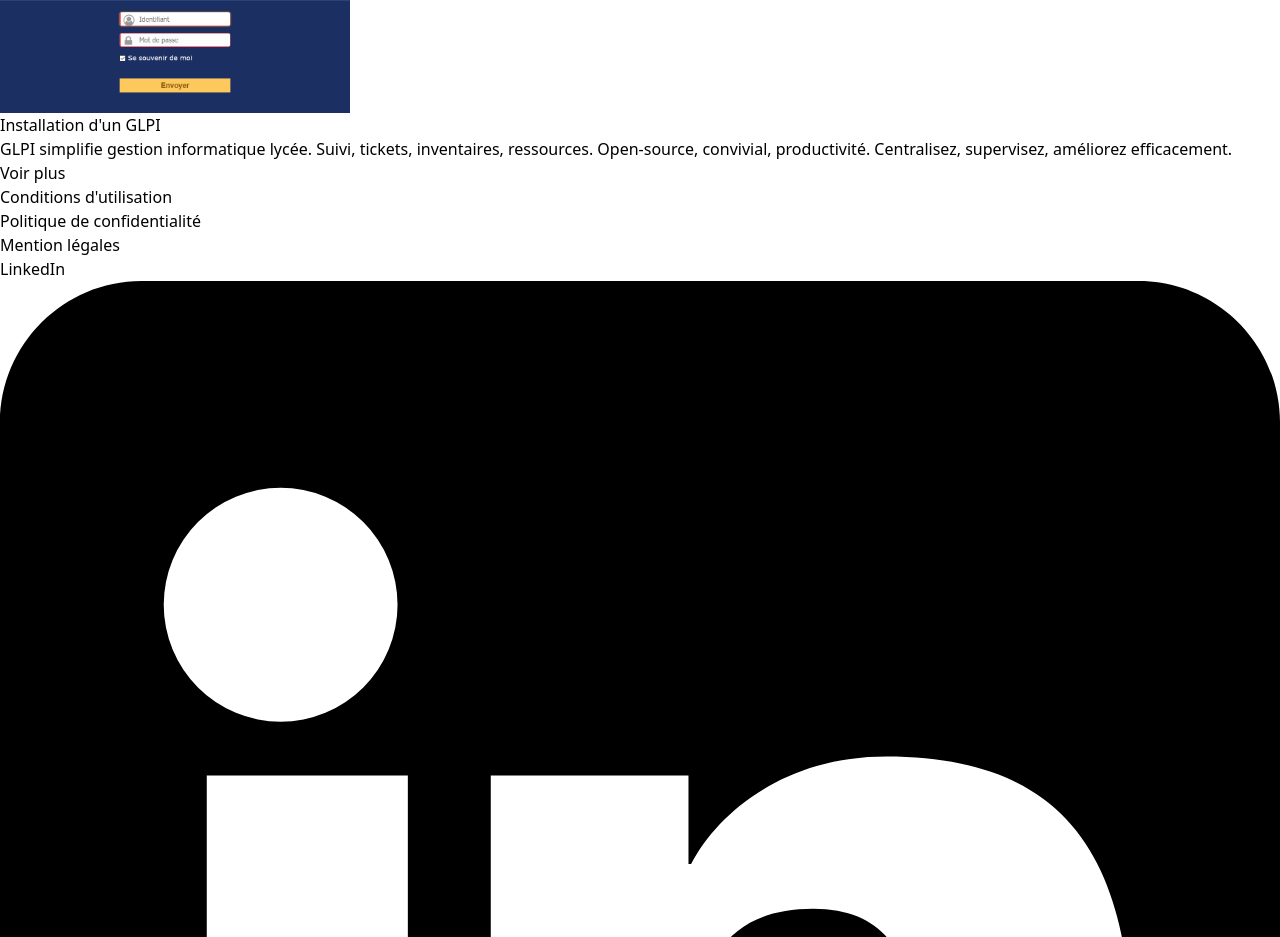
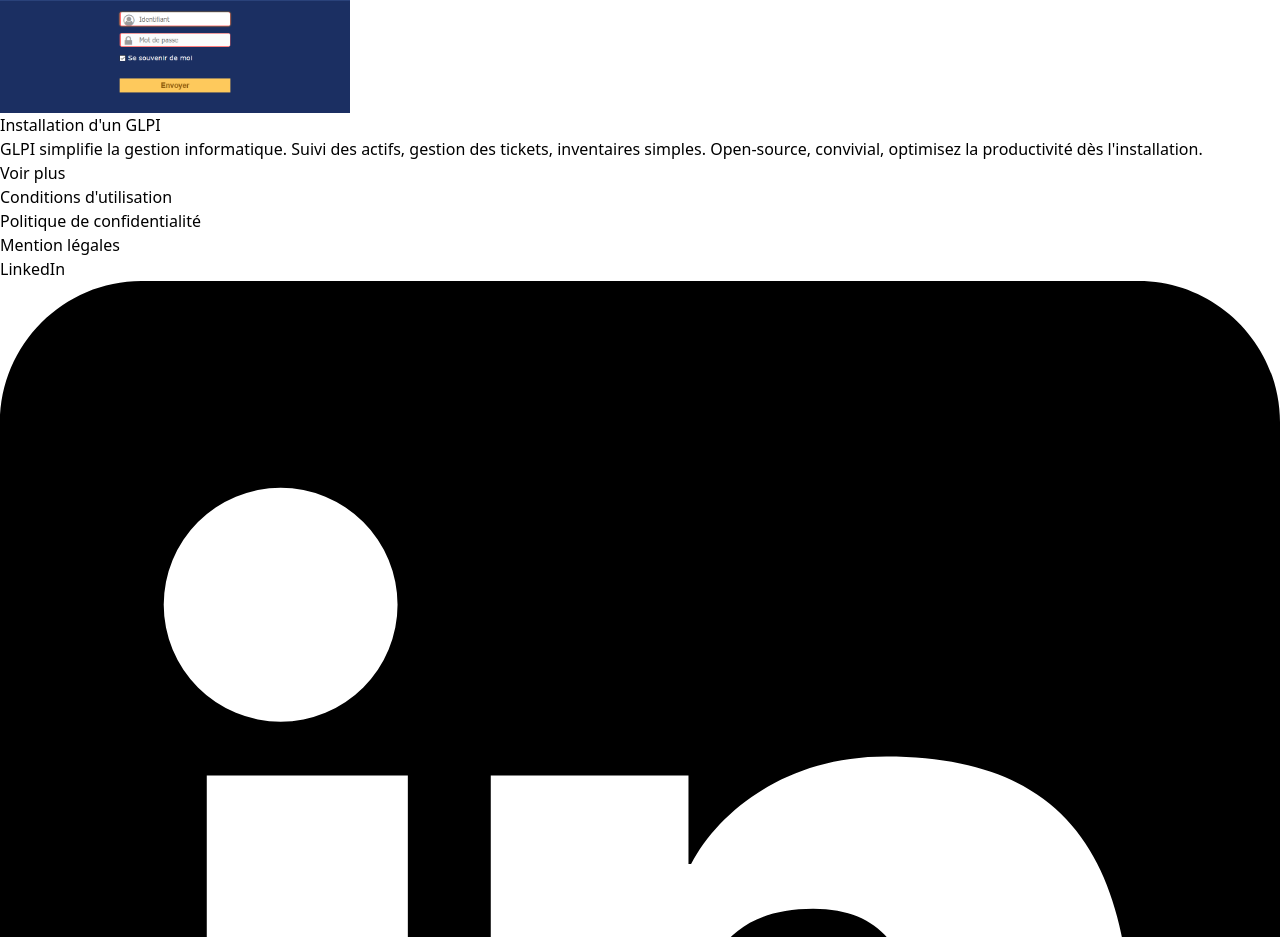
Before and after one commit to y28lyn/portfolio-ilyes, a React (Vite) app: page /situation in a window 1280 px wide. Shown: the part 3060-3997 px from the top of the page. Built offline with nearby package versions, Linux system fonts and the light colour scheme.

Commit message:
glpi desc updated

```diff
--- a/src/components/article/CardArticle.tsx
+++ b/src/components/article/CardArticle.tsx
@@ -59,7 +59,7 @@
     },
     {
       title: "Installation d'un GLPI",
-      desc: "GLPI simplifie gestion informatique lycée. Suivi, tickets, inventaires, ressources. Open-source, convivial, productivité. Centralisez, supervisez, améliorez efficacement.",
+      desc: "GLPI simplifie la gestion informatique. Suivi des actifs, gestion des tickets, inventaires simples. Open-source, convivial, optimisez la productivité dès l'installation.",
       imgUrl: "glpi.png",
       link: "#",
       linkUrl: "#",
```
